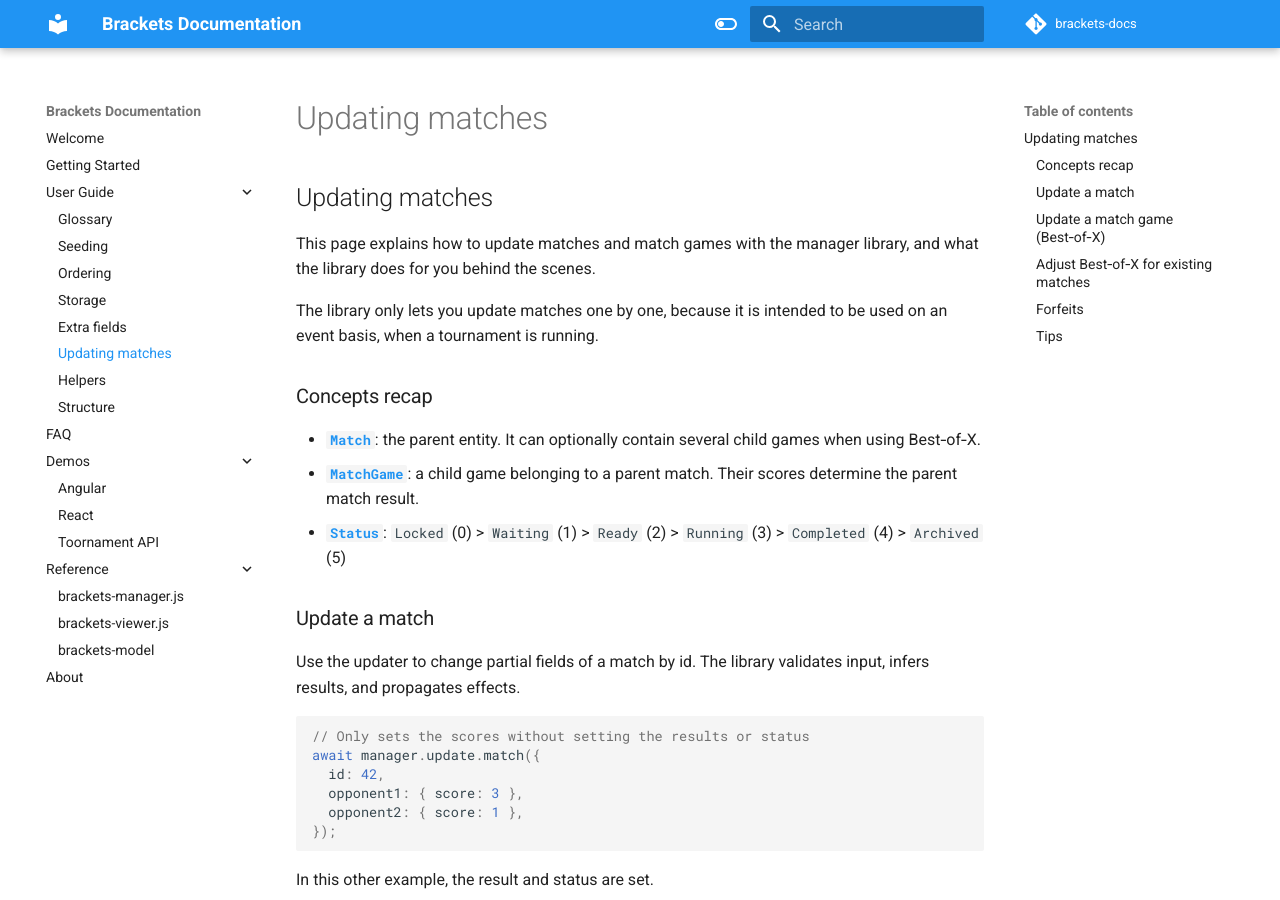
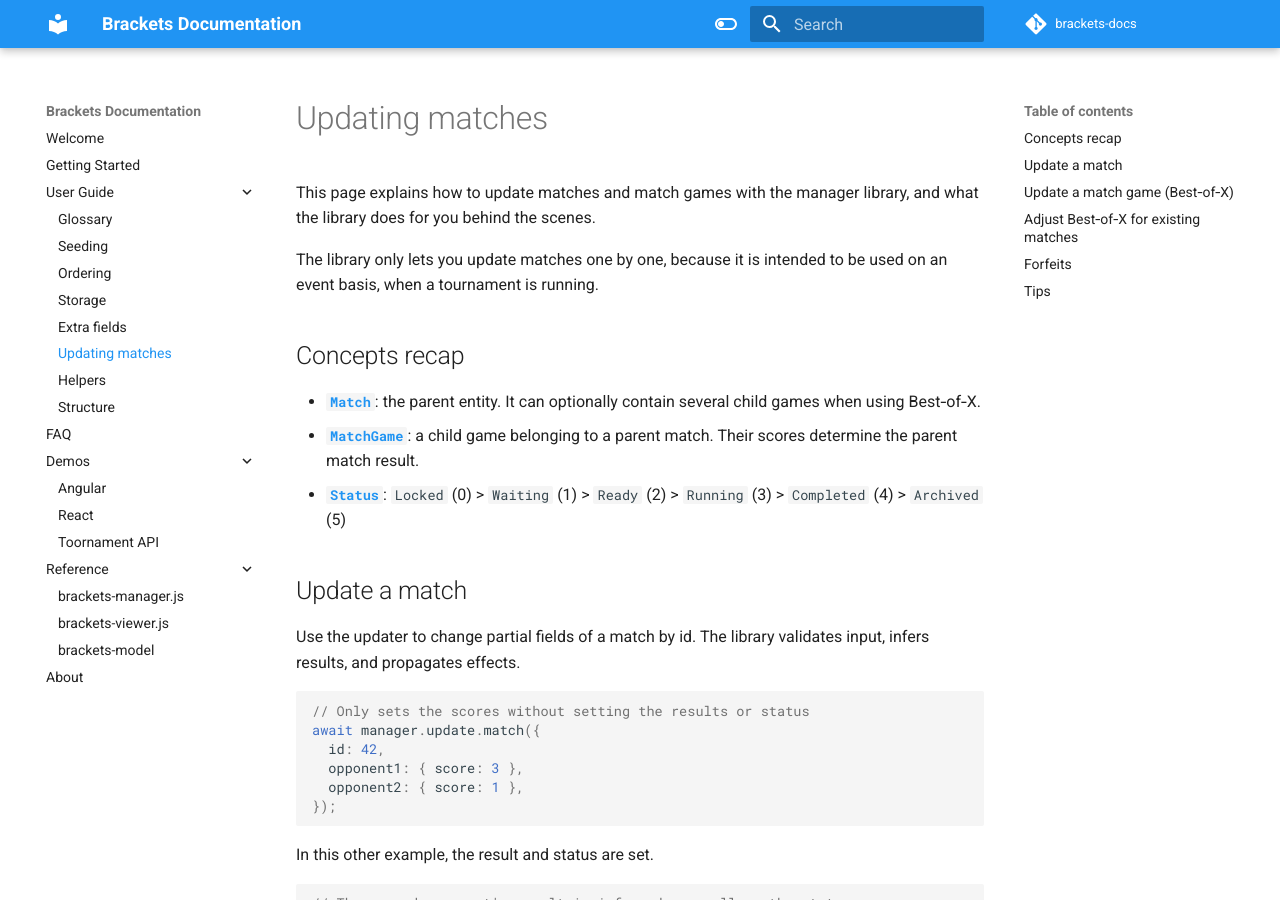
Before and after one commit to Drarig29/brackets-docs, an MkDocs documentation site: the page built from docs/user-guide/updating-matches.md, in a window 1280 px wide and 900 px high. Built offline with MkDocs 1.6.1 and Material for MkDocs 9.7.7, drawn with Linux system fonts in a browser that asks for light colours; comment, search, counter and statistics services are not loaded.

Commit message:
Fix title levels

````diff
--- a/docs/user-guide/updating-matches.md
+++ b/docs/user-guide/updating-matches.md
@@ -1,16 +1,14 @@
-## Updating matches
-
 This page explains how to update matches and match games with the manager library, and what the library does for you behind the scenes.
 
 The library only lets you update matches one by one, because it is intended to be used on an event basis, when a tournament is running.
 
-### Concepts recap
+## Concepts recap
 
 - **[`Match`](/brackets-docs/reference/model/interfaces/Match.html)**: the parent entity. It can optionally contain several child games when using Best‑of‑X.
 - **[`MatchGame`](/brackets-docs/reference/model/interfaces/MatchGame.html)**: a child game belonging to a parent match. Their scores determine the parent match result.
 - **[`Status`](/brackets-docs/reference/model/enums/Status.html)**: `Locked` (0) > `Waiting` (1) > `Ready` (2) > `Running` (3) > `Completed` (4) > `Archived` (5)
 
-### Update a match
+## Update a match
 
 Use the updater to change partial fields of a match by id. The library validates input, infers results, and propagates effects.
 
@@ -74,7 +72,7 @@ await manager.update.match({
 }
 ```
 
-### Update a match game (Best‑of‑X)
+## Update a match game (Best‑of‑X)
 
 Child games update the parent match automatically.
 
@@ -92,7 +90,7 @@ What happens:
 - When a side reaches the minimum to win `ceil((X+1)/2)` for a Best‑of‑`X` match, the parent match gets marked as completed.
 - If child games lead to an impossible tie in elimination, an error is thrown.
 
-### Adjust Best‑of‑X for existing matches
+## Adjust Best‑of‑X for existing matches
 
 You can change the child game count on every level. The library inserts/deletes games and keeps numbering consistent.
 
@@ -110,7 +108,7 @@ await manager.update.matchChildCount('round', roundId, 3);
 await manager.update.matchChildCount('match', matchId, 4);
 ```
 
-### Forfeits
+## Forfeits
 
 You can mark a side as forfeited. The opponent is awarded the win; a double forfeit yields no result in round‑robin.
 
@@ -121,7 +119,7 @@ await manager.update.match({
 });
 ```
 
-### Tips
+## Tips
 
 - Update matches before their dependents start to avoid cascading constraints.
 - Prefer updating child games when using Best‑of‑X; let the library compute the parent outcome.
````
